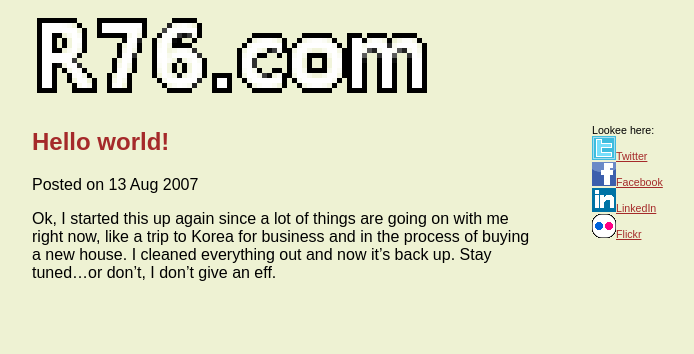
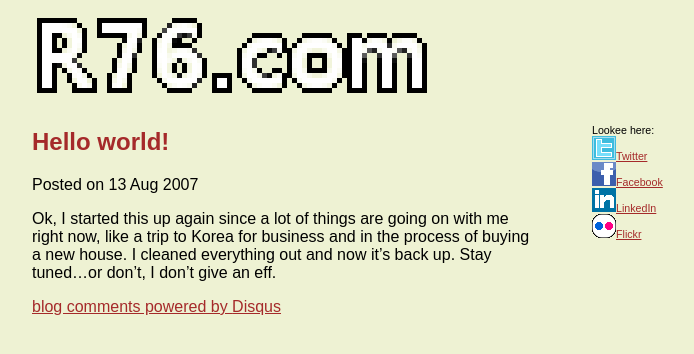
Before and after one commit to Ronnie76er/ronalleva, a Jekyll site: the page built from _posts/2007-08-13-hello-world.markdown, in a window 1280 px wide. Shown: the top 354 px of the page, without its empty margins (248-942 px from the left). Built offline with Jekyll 4.4.1, drawn with Linux system fonts in a browser that asks for light colours; some web fonts are replaced; Markdown is read by kramdown in place of the engine named in the settings; comment, search, counter and statistics services are not loaded; part of the change alters nothing that is shown.

Commit message:
Try to add disqus posts to my website

```diff
--- a/_layouts/post.html
+++ b/_layouts/post.html
@@ -12,3 +12,21 @@ layout: default
 <p></p>
        {{ content }}
 </article>
+<div id="disqus_thread"></div>
+<script type="text/javascript">
+    /* * * CONFIGURATION VARIABLES: EDIT BEFORE PASTING INTO YOUR WEBPAGE * * */
+    var disqus_shortname = 'ronnie76erblog'; // required: replace example with your forum shortname
+
+    // The following are highly recommended additional parameters. Remove the slashes in front to use.
+    var disqus_identifier = '{{ page.slug }}';
+    var disqus_url = '{{ page.url }}';
+
+    /* * * DON'T EDIT BELOW THIS LINE * * */
+    (function() {
+        var dsq = document.createElement('script'); dsq.type = 'text/javascript'; dsq.async = true;
+        dsq.src = 'http://' + disqus_shortname + '.disqus.com/embed.js';
+        (document.getElementsByTagName('head')[0] || document.getElementsByTagName('body')[0]).appendChild(dsq);
+    })();
+</script>
+<noscript>Please enable JavaScript to view the <a href="http://disqus.com/?ref_noscript">comments powered by Disqus.</a></noscript>
+<a href="http://disqus.com" class="dsq-brlink">blog comments powered by <span class="logo-disqus">Disqus</span></a>
```
